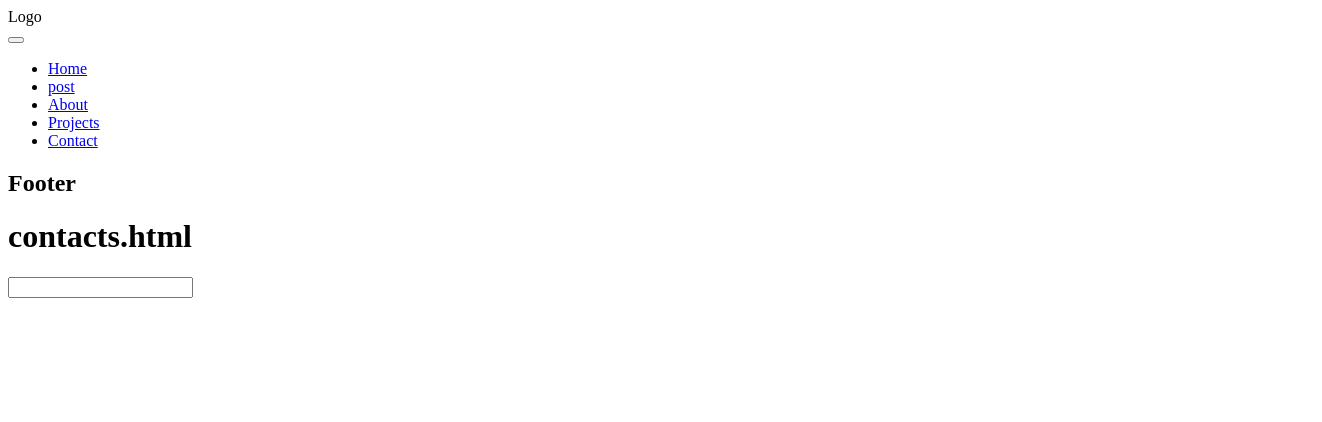
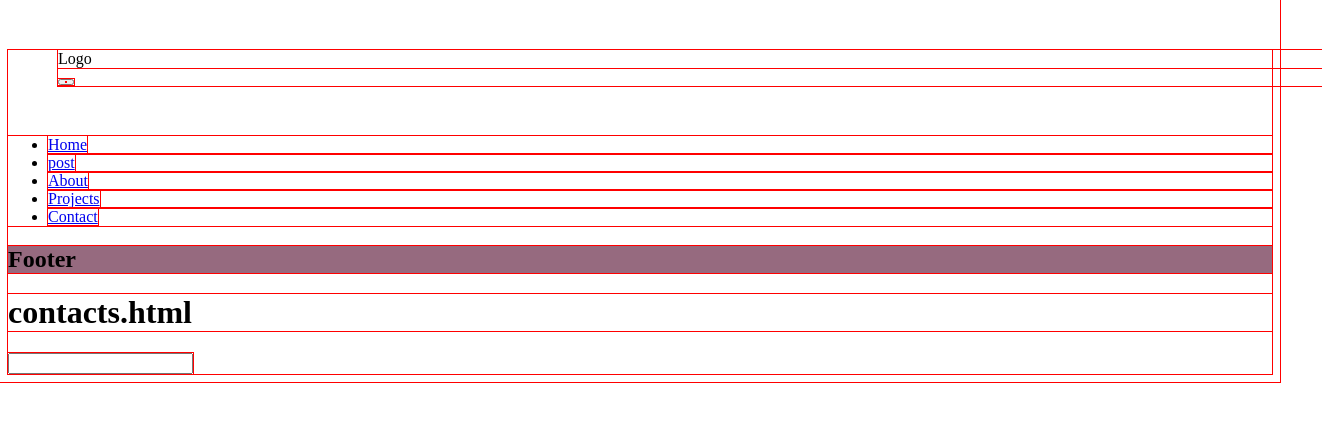
Before and after one commit to SchizoVIv/initial_setup, a website: page src/html/index.html in a window 1280 px wide. Shown: the whole page, 1322 px wide, since content can reach past the window. Drawn offline with nearby package versions, Linux system fonts and the light colour scheme; files that its build step writes are made by us from their sources.

Commit message:
feat: time 1:54

```diff
--- a/src/scss/blocks/Header/Header.scss
+++ b/src/scss/blocks/Header/Header.scss
@@ -2,3 +2,7 @@ header{
     width: 100%;
     margin: 50px;
 }
+
+footer{
+  background-color: rgb(150, 106, 127);
+}
--- a/src/scss/index.scss
+++ b/src/scss/index.scss
@@ -1 +1,5 @@
-@import './blocks/*.css';
+@import './blocks/**/*.scss';
+
+* {
+    outline: red 1px solid;
+}
```
Also changed, not shown: dist/css/index.css.
